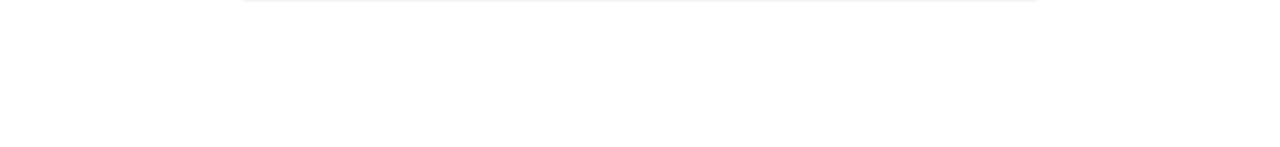
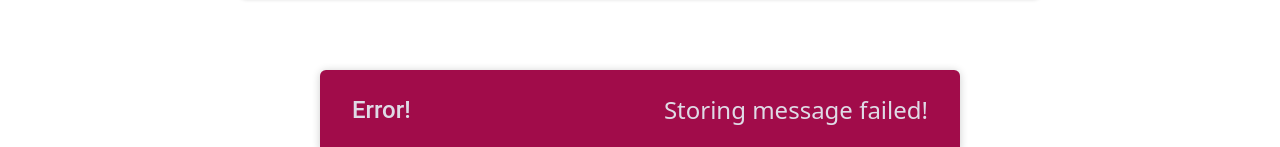
Before and after one commit to alimirzaeimajd/Nextjs-Blog, a Next.js app: page /contact in a window 1280 px wide. Both pictures are taken after typing "name@example.com", "Sample", "Sample" into the empty fields and a click on the button "Send Message". Shown: the part 650-797 px from the top of the page. Built offline with nearby package versions, Linux system fonts and the light colour scheme; no server answers; the database is empty.

Commit message:
notification feedback

```diff
--- a/components/contact/contact-form.js
+++ b/components/contact/contact-form.js
@@ -1,28 +1,90 @@
+import { useState, useEffect } from "react";
+
 import classes from "./contact-form.module.css";
-import { useState } from "react";
+import Notification from "../ui/notification";
+
+async function sendContactData(contactDetails) {
+  const response = await fetch("/api/contact", {
+    method: "POST",
+    body: JSON.stringify(contactDetails),
+    headers: {
+      "Content-Type": "application/json",
+    },
+  });
+
+  const data = await response.json();
+
+  if (!response.ok) {
+    throw new Error(data.message || "Something went wrong!");
+  }
+}
 
 function ContactForm() {
   const [enteredEmail, setEnteredEmail] = useState("");
   const [enteredName, setEnteredName] = useState("");
   const [enteredMessage, setEnteredMessage] = useState("");
+  const [requestStatus, setRequestStatus] = useState(); // 'pending', 'success', 'error'
+  const [requestError, setRequestError] = useState();
 
-  const sendMessageHandler = (event) => {
+  useEffect(() => {
+    if (requestStatus === "success" || requestStatus === "error") {
+      const timer = setTimeout(() => {
+        setRequestStatus(null);
+        setRequestError(null);
+      }, 3000);
+
+      return () => clearTimeout(timer);
+    }
+  }, [requestStatus]);
+
+  async function sendMessageHandler(event) {
     event.preventDefault();
 
     // optional: add client-side validation
 
-    fetch("/api/contact", {
-      method: "POST",
-      body: JSON.stringify({
+    setRequestStatus("pending");
+
+    try {
+      await sendContactData({
         email: enteredEmail,
         name: enteredName,
         message: enteredMessage,
-      }),
-      headers: {
-        "Content-Type": "application/json",
-      },
-    });
-  };
+      });
+      setRequestStatus("success");
+      setEnteredMessage("");
+      setEnteredEmail("");
+      setEnteredName("");
+    } catch (error) {
+      setRequestError(error.message);
+      setRequestStatus("error");
+    }
+  }
+
+  let notification;
+
+  if (requestStatus === "pending") {
+    notification = {
+      status: "pending",
+      title: "Sending message...",
+      message: "Your message is on its way!",
+    };
+  }
+
+  if (requestStatus === "success") {
+    notification = {
+      status: "success",
+      title: "Success!",
+      message: "Message sent successfully!",
+    };
+  }
+
+  if (requestStatus === "error") {
+    notification = {
+      status: "error",
+      title: "Error!",
+      message: requestError,
+    };
+  }
 
   return (
     <section className={classes.contact}>
@@ -65,6 +127,13 @@
           <button>Send Message</button>
         </div>
       </form>
+      {notification && (
+        <Notification
+          status={notification.status}
+          title={notification.title}
+          message={notification.message}
+        />
+      )}
     </section>
   );
 }
--- /dev/null
+++ b/components/ui/notification.js
@@ -0,0 +1,26 @@
+import classes from "./notification.module.css";
+
+function Notification(props) {
+  const { title, message, status } = props;
+
+  let statusClasses = "";
+
+  if (status === "success") {
+    statusClasses = classes.success;
+  }
+
+  if (status === "error") {
+    statusClasses = classes.error;
+  }
+
+  const cssClasses = `${classes.notification} ${statusClasses}`;
+
+  return (
+    <div className={cssClasses}>
+      <h2>{title}</h2>
+      <p>{message}</p>
+    </div>
+  );
+}
+
+export default Notification;
--- /dev/null
+++ b/components/ui/notification.module.css
@@ -0,0 +1,43 @@
+.notification {
+  display: flex;
+  justify-content: space-between;
+  align-items: center;
+  color: var(--color-grey-100);
+  background-color: var(--color-grey-800);
+  padding: 0 var(--size-8);
+  box-shadow: 0 1px 8px rgba(0, 0, 0, 0.2);
+  position: fixed;
+  height: 5rem;
+  bottom: 0;
+  width: 100%;
+  left: 0;
+  border-top-right-radius: 0;
+  border-top-left-radius: 0;
+}
+
+.notification h2 {
+  font-size: var(--size-6);
+  margin: 0;
+}
+
+.notification p {
+  margin: 0;
+}
+
+.success {
+  background-color: var(--color-success-500);
+  color: var(--color-grey-800);
+}
+
+.error {
+  background-color: var(--color-error-500);
+}
+
+@media (min-width: 768px) {
+  .notification {
+    width: 40rem;
+    left: calc(50% - 20rem);
+    border-top-right-radius: 6px;
+    border-top-left-radius: 6px;
+  }
+}
```
